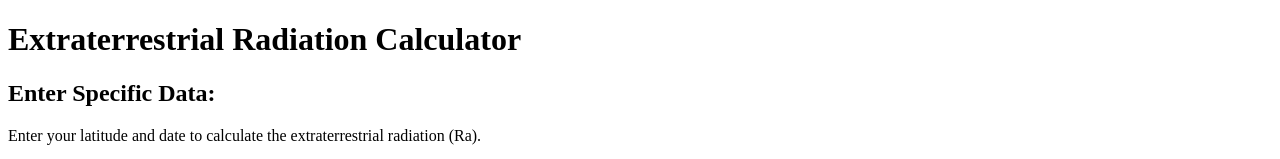
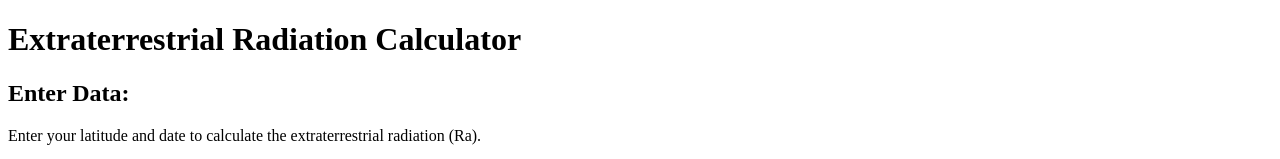
Before and after one commit to su-clemson/Ea_calculation, a plain HTML site: page index.html in a window 1280 px wide. Shown: the top 159 px of the page. Drawn offline with nearby package versions, Linux system fonts and the light colour scheme.

Commit message:
Update index.html

```diff
--- a/index.html
+++ b/index.html
@@ -93,7 +93,7 @@
 <body>
     <h1>Extraterrestrial Radiation Calculator</h1>
 
-    <h2>Enter Specific Data:</h2>
+    <h2>Enter Data:</h2>
     <p>Enter your latitude and date to calculate the extraterrestrial radiation (Ra).</p>
 
     <label for="latitude">Latitude (in degrees): </label>
```
